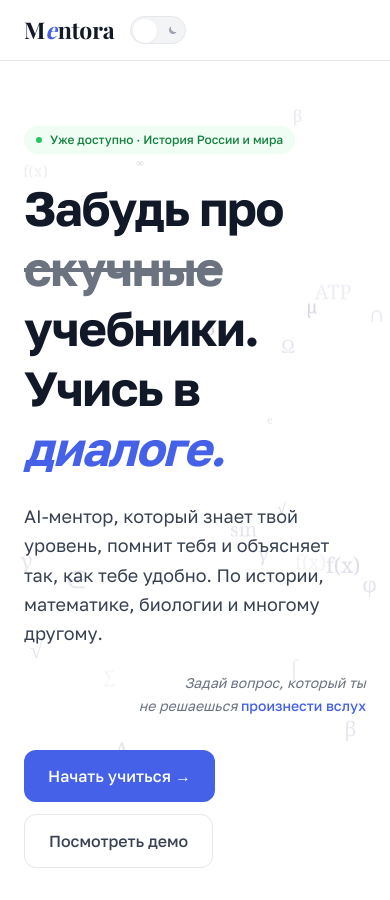
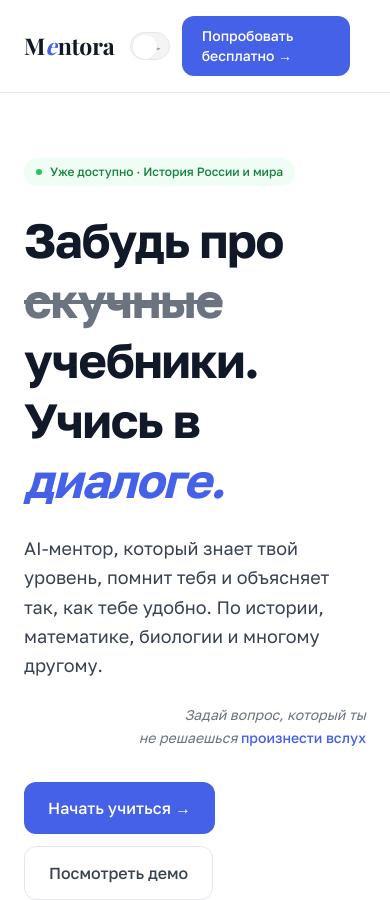
Before and after one commit to unrebay/mentora, a Next.js app: page / in a window 390 px wide. Shown: the top 900 px of the page. Built offline with nearby package versions, Linux system fonts and the light colour scheme; no server answers.

Commit message:
fix(4.0.2): CTA кнопка на мобайл, частицы только на десктопе

```diff
--- a/src/app/page.tsx
+++ b/src/app/page.tsx
@@ -119,7 +119,7 @@ export default async function HomePage() {
                 Войти
               </Link>
               <Link href="/auth"
-                className="hidden sm:inline-flex px-5 py-2.5 bg-brand-600 dark:bg-brand-600 text-white text-sm font-medium rounded-xl hover:bg-brand-700 transition-colors">
+                className="inline-flex px-5 py-2.5 bg-brand-600 dark:bg-brand-600 text-white text-sm font-medium rounded-xl hover:bg-brand-700 transition-colors">
                 Попробовать бесплатно →
               </Link>
             </>
@@ -130,7 +130,7 @@ export default async function HomePage() {
       {/* HERO — with particle background */}
       <section className="relative overflow-hidden max-w-6xl mx-auto px-6 pt-16 pb-12">
         {/* Particle layer — behind content, screen blend */}
-        <div className="absolute inset-0 pointer-events-none" aria-hidden>
+        <div className="absolute inset-0 pointer-events-none hidden md:block" aria-hidden>
           <ParticleHero />
         </div>
 
```
